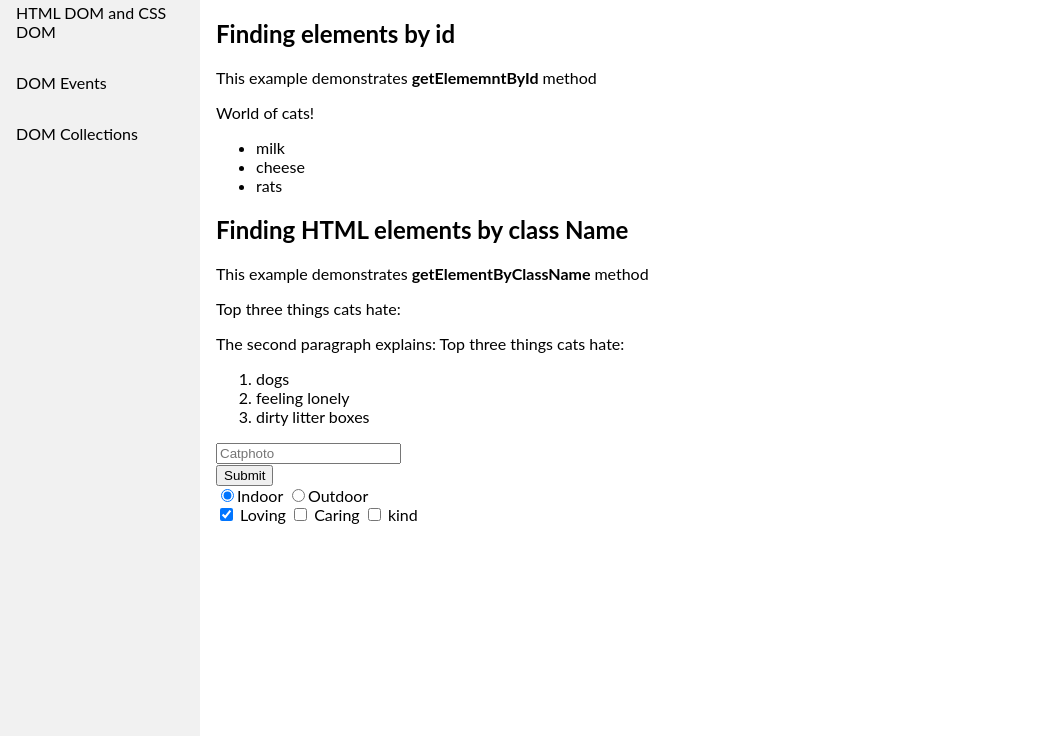
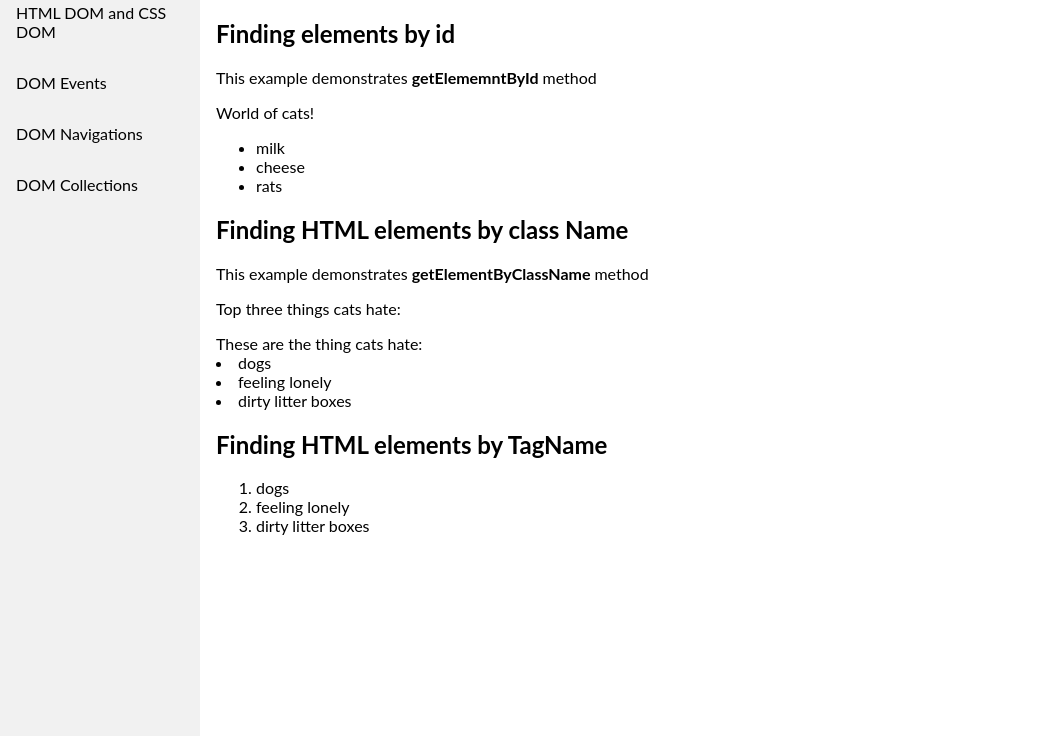
Before and after one commit to ShNorah/Group7JavascriptDOM, a plain HTML site: page index.html in a window 1280 px wide. Shown: the part 64-800 px from the top of the page, without its empty margins (0-1048 px from the left). Drawn offline with Linux system fonts and the light colour scheme.

Commit message:
add scripts.js

```diff
--- a/home.html
+++ b/index.html
@@ -1,19 +1,23 @@
 <!DOCTYPE html>
 <html>
+
 <head>
 <meta name="viewport" content="width=device-width, initial-scale=1.0">
-<link  rel="stylesheet" href="/styles/home.css">
+<link  rel="stylesheet" href="/styles/style.css">
 </head>
 <body>
+
     <div class="sidebar">
-        <a class="active" href="#home">DOM</a>
+        <a class="active" href="#index">DOM</a>
         <a href="/pages/animation.html" target="_blank">HTML DOM and CSS DOM</a>
         <a href="#">DOM Events</a>
-        <a href="#about">DOM Collections</a>
+        <a href="#">DOM Navigations</a>
+        <a href="#">DOM Collections</a>
     </div>
       <div class="content">
         <h1>DOM Methods, DOM Documents and DOM Elements</h1>
-        <div  id="intro">
+
+          <!--the getElementById method -->
           <h2>Finding elements by id</h2>
           <p>This example demonstrates <b>getElememntById </b>method</p>
           <p class ="cats" id ="catslove"> Top 3 things cats love:
@@ -23,27 +27,21 @@
               <li>rats</li>
           </ul></p>
 
-      <!--the getElementById method used id=cats to find the element-->
-      <script>
-           var myElement = document.getElementById('catslove');
-           myElement.innerHTML ="World of cats!";
-      </script>
-       <!--the getElementByClassName method used id=cathate to find the element-->
+       <!--the getElementByClassName method -->
           <h2>Finding HTML elements by class Name</h2>
           <p>This example demonstrates <b>getElementByClassName </b>method</p>
        <p class ="cats" >Top three things cats hate:</p>
        <p id="catshate"></p>
        <p>
+         <!--find elements by TagName-->
+         <h2>Finding HTML elements by TagName</h2>
           <ol>
           <li>dogs</li>
           <li>feeling lonely</li>
           <li>dirty litter boxes</li>
           </ol>
       </p>
-      <script>
-           var x = document.getElementsByClassName('cats');
-           document.getElementById('catshate').innerHTML ="The second paragraph explains: " + x[1].innerHTML;
-       </script>
+
   </div>
       <div>
         <form id ="cat-photo-form" action = "/submit-cat-photo">
@@ -63,6 +61,7 @@
       </div>
         </div>
       </div>
+      <script type ="text/javascript" src="/scripts/scripts.js"></script>
 </body>
 
 </html>
--- /dev/null
+++ b/scripts/scripts.js
@@ -0,0 +1,11 @@
+//getElementById method used id=catslove to find the element
+var myElement = document.getElementById('catslove');
+myElement.innerHTML ="World of cats!";
+
+//getElementByClassName method used id = catshate to find the element
+var x = document.getElementsByClassName('cats');
+document.getElementById('catshate').innerHTML ="The second paragraph explains: " + x[1].innerHTML;
+
+//getElementByTagName method used id = catshate to find the element
+var y = document.getElementsByTagName('ol');
+document.getElementById('catshate').innerHTML = "These are the thing cats hate: " + y[0].innerHTML;
```
Also changed, not shown: pages/animation.html (+2 -4 lines), styles/style.css (renamed from styles/home.css).
